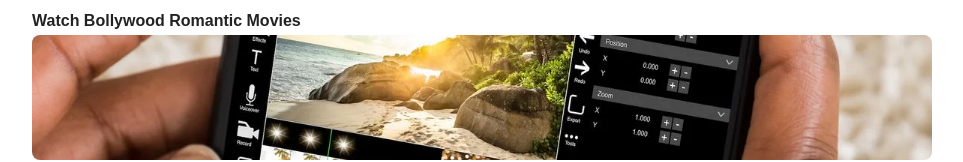
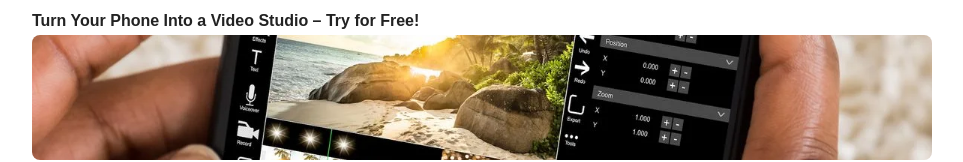
Before and after one commit to Soldati1968/malasia_lp, a plain HTML site: page index.html in a window 1280 px wide. Shown: the part 3231-3393 px from the top of the page, without its empty margins (158-1121 px from the left). Drawn offline with Linux system fonts and the light colour scheme.

Commit message:
Update index.html

```diff
--- a/index.html
+++ b/index.html
@@ -289,7 +289,7 @@
         <a href="https://go.nicethings.fun/base2.php?cloid=1005" target="_blank" rel="noopener sponsored" class="image-banner banner-2" aria-label="Peluang Kewangan Eksklusif"></a>
       </div>
       <div class="ad-wrapper">
-        <div class="banner-title">Watch Bollywood Romantic Movies</div>
+        <div class="banner-title">Turn Your Phone Into a Video Studio – Try for Free!</div>
         <a href="https://go.nicethings.fun/base2.php?cloid=1006" target="_blank" rel="noopener sponsored" class="image-banner banner-3" aria-label="Watch Bollywood Romantic Movies"></a>
       </div>
     </aside>
```
